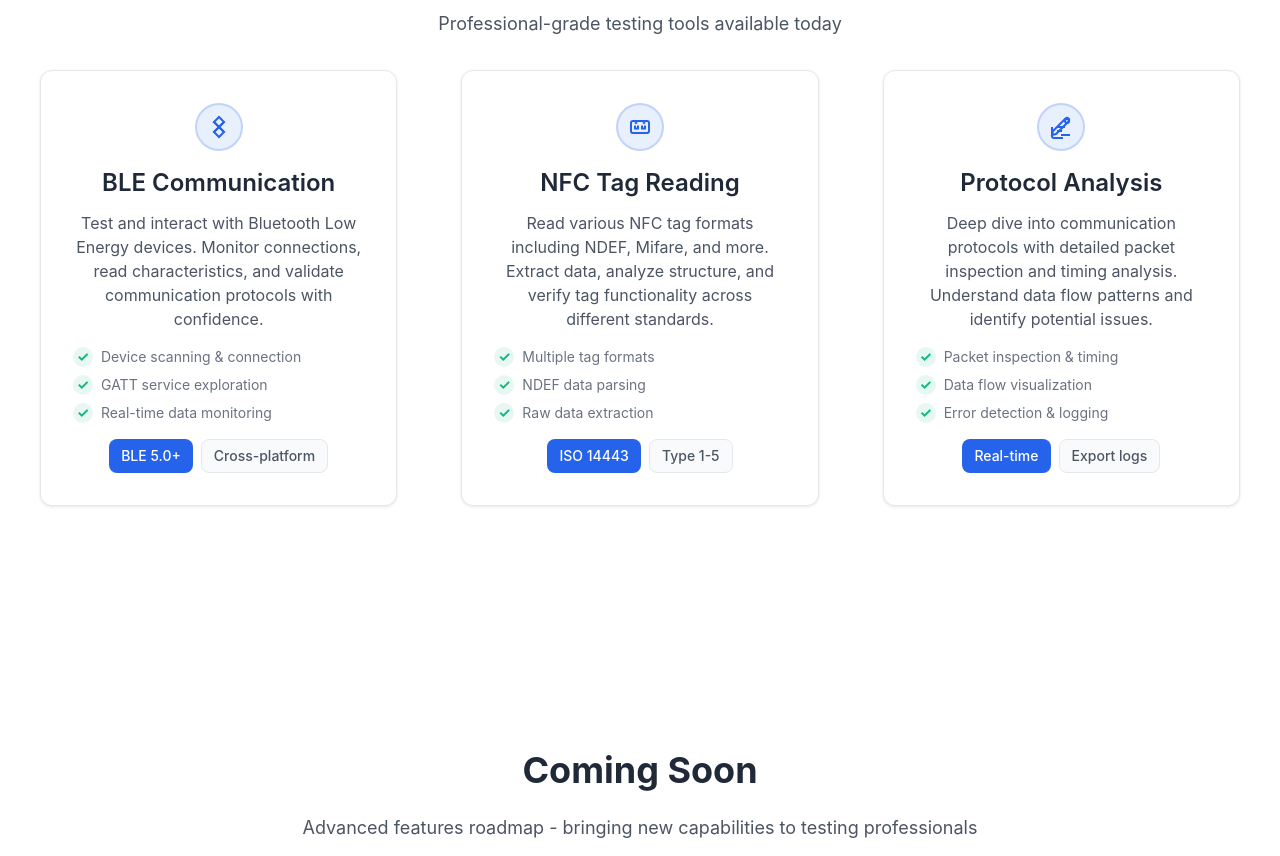
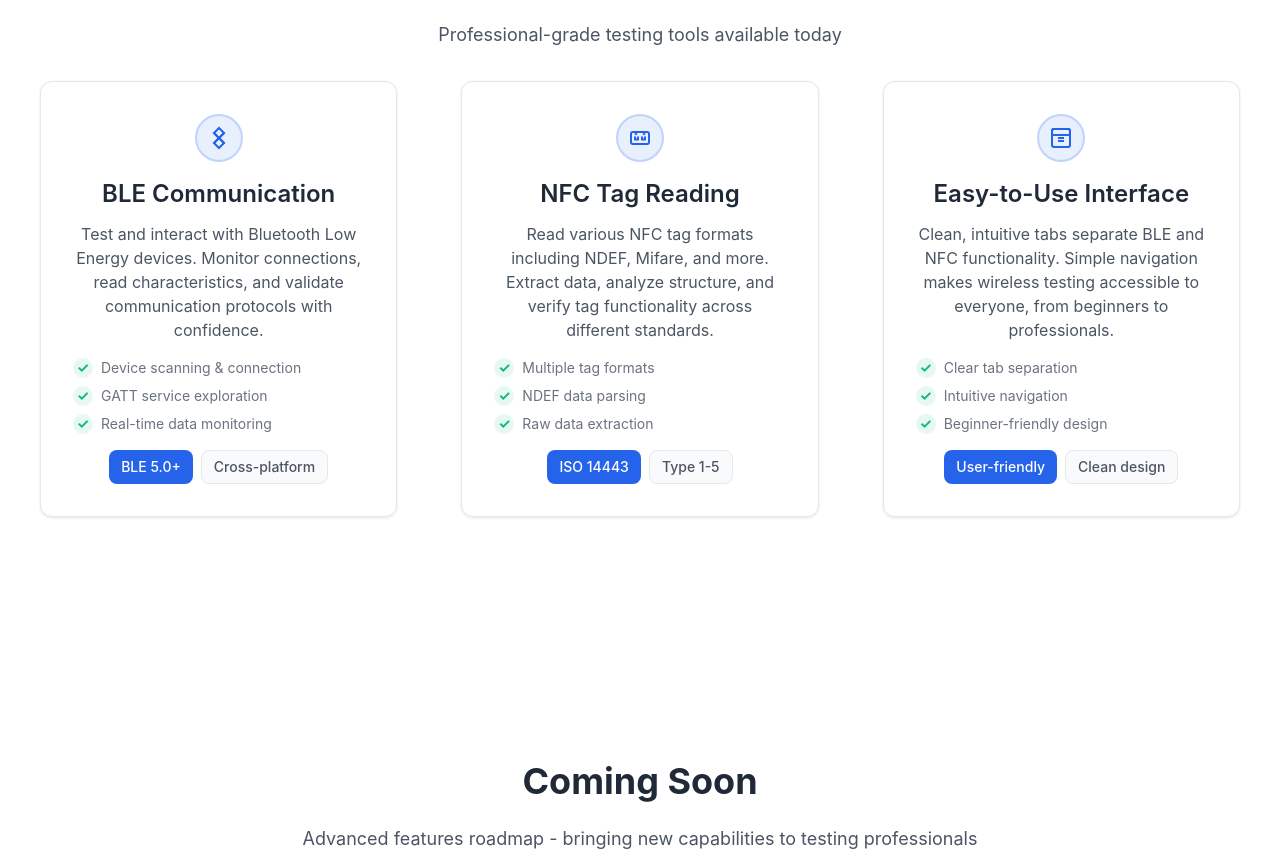
Before and after one commit to abdelaziz-mahdy/marketing_site_tester, a plain HTML site: page src/index.html in a window 1280 px wide. Shown: the part 1902-2758 px from the top of the page. Drawn offline with Linux system fonts and the light colour scheme.

Commit message:
Update feature section and styles: Rename protocol analysis to intuitive interface and adjust app screenshot styles for better responsiveness

```diff
--- a/src/index.html
+++ b/src/index.html
@@ -301,39 +301,38 @@
                             </div>
                         </div>
 
-                        <!-- Protocol Analysis Feature -->
-                        <div class="feature-card card hover-lift" role="article" aria-labelledby="protocol-feature-title">
+                        <!-- Intuitive Interface Feature -->
+                        <div class="feature-card card hover-lift" role="article" aria-labelledby="interface-feature-title">
                             <div class="feature-icon" aria-hidden="true">
                                 <svg width="24" height="24" viewBox="0 0 24 24" fill="none" stroke="currentColor" stroke-width="2">
-                                    <path d="M12 20h9"></path>
-                                    <path d="M16.5 3.5a2.12 2.12 0 0 1 3 3L7 19l-4 1 1-4L16.5 3.5z"></path>
-                                    <path d="M3 12v9a2 2 0 0 0 2 2h9"></path>
-                                    <path d="M8 12h8"></path>
-                                    <path d="M8 16h5"></path>
-                                    <circle cx="18" cy="6" r="2"></circle>
+                                    <rect x="3" y="3" width="18" height="18" rx="2" ry="2"></rect>
+                                    <line x1="9" y1="9" x2="15" y2="9"></line>
+                                    <line x1="9" y1="12" x2="15" y2="12"></line>
+                                    <line x1="9" y1="15" x2="15" y2="15"></line>
+                                    <rect x="3" y="3" width="18" height="6" rx="2" ry="2"></rect>
                                 </svg>
                             </div>
-                            <h3 id="protocol-feature-title" class="h3 mb-3">Protocol Analysis</h3>
-                            <p class="body mb-4">Deep dive into communication protocols with detailed packet inspection and timing analysis. Understand data flow patterns and identify potential issues.</p>
+                            <h3 id="interface-feature-title" class="h3 mb-3">Easy-to-Use Interface</h3>
+                            <p class="body mb-4">Clean, intuitive tabs separate BLE and NFC functionality. Simple navigation makes wireless testing accessible to everyone, from beginners to professionals.</p>
 
                             <div class="feature-highlights">
                                 <div class="feature-highlight">
                                     <span class="highlight-icon text-success" aria-hidden="true">✓</span>
-                                    <span class="small">Packet inspection & timing</span>
+                                    <span class="small">Clear tab separation</span>
                                 </div>
                                 <div class="feature-highlight">
                                     <span class="highlight-icon text-success" aria-hidden="true">✓</span>
-                                    <span class="small">Data flow visualization</span>
+                                    <span class="small">Intuitive navigation</span>
                                 </div>
                                 <div class="feature-highlight">
                                     <span class="highlight-icon text-success" aria-hidden="true">✓</span>
-                                    <span class="small">Error detection & logging</span>
+                                    <span class="small">Beginner-friendly design</span>
                                 </div>
                             </div>
 
                             <div class="feature-badges mt-4">
-                                <span class="badge badge-primary">Real-time</span>
-                                <span class="badge badge-secondary">Export logs</span>
+                                <span class="badge badge-primary">User-friendly</span>
+                                <span class="badge badge-secondary">Clean design</span>
                             </div>
                         </div>
                     </div>
--- a/src/styles/hero-slide.css
+++ b/src/styles/hero-slide.css
@@ -615,7 +615,8 @@
 
 .app-screenshots {
   position: relative;
-  max-width: 450px;
+  max-width: 380px;
+  width: 100%;
   margin: 0 auto;
 }
 
@@ -653,7 +654,7 @@
 .app-screenshot {
   width: 100%;
   height: 100%;
-  object-fit: cover;
+  object-fit: contain;
   border-radius: 16px;
 }
 
@@ -714,9 +715,15 @@
 }
 
 /* Responsive Screenshots */
+@media (max-width: 1024px) {
+  .app-screenshots {
+    max-width: 340px;
+  }
+}
+
 @media (max-width: 768px) {
   .app-screenshots {
-    max-width: 260px;
+    max-width: 300px;
   }
 
   .screenshot-tabs {
@@ -733,7 +740,7 @@
 
 @media (max-width: 480px) {
   .app-screenshots {
-    max-width: 200px;
+    max-width: 260px;
   }
 
   .tab-button {
```
